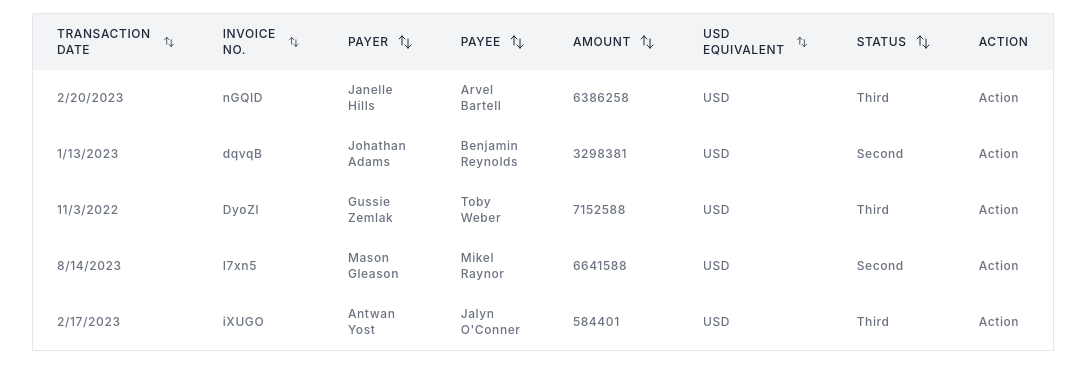
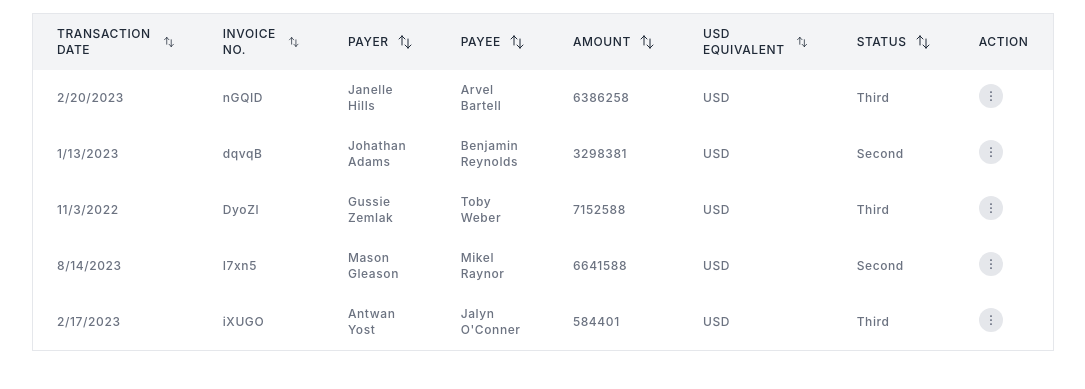
Before and after one commit to twinkalp10/credain-assignment, a React (Create React App) app: page / in a window 1280 px wide. Shown: the part 247-636 px from the top of the page, without its empty margins (108-1193 px from the left). Built offline with nearby package versions, Linux system fonts and the light colour scheme.

Commit message:
Drop down added

```diff
--- a/package.json
+++ b/package.json
@@ -3,6 +3,7 @@
   "version": "0.1.0",
   "private": true,
   "dependencies": {
+    "@radix-ui/react-dropdown-menu": "^2.0.5",
     "@testing-library/jest-dom": "^5.17.0",
     "@testing-library/react": "^13.4.0",
     "@testing-library/user-event": "^13.5.0",
--- a/src/components/TransactionTable.tsx
+++ b/src/components/TransactionTable.tsx
@@ -3,6 +3,7 @@ import dummyData from "../dummyData";
 import { Link } from "react-router-dom";
 import { TransactionDataType } from "../../types/type";
 import { useDataContextValues } from "./context/DataContext";
+import * as DropdownMenu from "@radix-ui/react-dropdown-menu";
 
 const TransactionTable = () => {
   const [sortOrder, setSortOrder] = useState<"asc" | "desc">("asc");
@@ -158,10 +159,52 @@ const TransactionTable = () => {
                   USD
                 </td>
                 <td className="px-6 py-3 text-left text-xs font-medium text-gray-500  tracking-wider">
-                  {transaction.status}{" "}
+                  {transaction.status}
                 </td>
                 <td className="px-6 py-3 text-left text-xs font-medium text-gray-500  tracking-wider">
-                  Action
+                  <DropdownMenu.Root>
+                    <DropdownMenu.Trigger asChild>
+                      <button>
+                        <svg
+                          xmlns="http://www.w3.org/2000/svg"
+                          fill="none"
+                          viewBox="0 0 24 24"
+                          strokeWidth="1.5"
+                          stroke="currentColor"
+                          className="w-6 h-6 bg-gray-200 rounded-full p-1"
+                        >
+                          <path
+                            strokeLinecap="round"
+                            strokeLinejoin="round"
+                            d="M12 6.75a.75.75 0 110-1.5.75.75 0 010 1.5zM12 12.75a.75.75 0 110-1.5.75.75 0 010 1.5zM12 18.75a.75.75 0 110-1.5.75.75 0 010 1.5z"
+                          />
+                        </svg>
+                      </button>
+                    </DropdownMenu.Trigger>
+                    <DropdownMenu.Portal>
+                      <DropdownMenu.Content
+                        className="min-w-[120px] bg-white cursor-pointer  border border-gray-300"
+                        sideOffset={5}
+                      >
+                        <DropdownMenu.Item className=" text-[13px] text-center leading-none text-gray-800 rounded-[3px] flex items-center justify-center h-[25px] px-[5px]  outline-none data-[highlighted]:bg-violet-100 data-[highlighted]:text-violet-800">
+                          Edit
+                        </DropdownMenu.Item>
+                        <DropdownMenu.Item className=" text-[13px] leading-none text-gray-800 rounded-[3px] flex items-center justify-center h-[25px] px-[5px] outline-none data-[highlighted]:bg-violet-100 data-[highlighted]:text-violet-800">
+                          Delete
+                        </DropdownMenu.Item>
+                        <DropdownMenu.Item className=" text-[13px] leading-none text-gray-800 rounded-[3px] flex items-center justify-center h-[25px] px-[5px]   outline-none data-[highlighted]:bg-violet-100 data-[highlighted]:text-violet-800">
+                          Archive
+                        </DropdownMenu.Item>
+                      </DropdownMenu.Content>
+                    </DropdownMenu.Portal>
+                  </DropdownMenu.Root>
+
+                  {/* <select>
+                    <option></option>
+                    <option value="approve">Approve</option>
+                    <option value="reject">Reject</option>
+                    <option value="pending">Pending</option>
+                  </select> */}
                 </td>
               </tr>
             );
```
Also changed, not shown: 1 other file (tests, documents, lock files or other folders).
